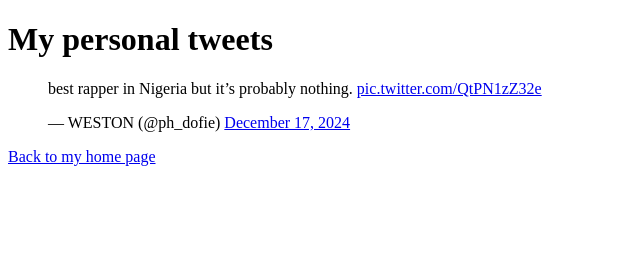
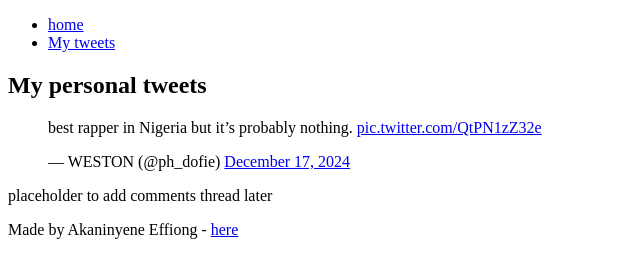
Before and after one commit to JuliusTyga/My_First_Portfolio, a plain HTML site: page html_basic/tweets.html in a window 1280 px wide. Shown: the whole page, without its empty margins (0-640 px from the left). Drawn offline with Linux system fonts and the light colour scheme.

Commit message:
structured index and tweets.html files

```diff
--- a/html_basic/tweets.html
+++ b/html_basic/tweets.html
@@ -6,10 +6,25 @@
     <title>My Tweets</title>
 </head>
 <body>
-    <h1>My personal tweets</h1>
+        <header>
+            <ul>
+                <li><a href="index.html">home</a></li>
+                <li><a href="tweets.html">My tweets</a></li>
+            </ul>
+        </header>
+        <main>
+            <article>
+                <h1>My personal tweets</h1>
     <blockquote class="twitter-tweet"><p lang="en" dir="ltr">best rapper in Nigeria but it’s probably nothing. <a href="https://t.co/QtPN1zZ32e">pic.twitter.com/QtPN1zZ32e</a></p>&mdash; WESTON (@ph_dofie) <a href="https://twitter.com/ph_dofie/status/1868998271546638824?ref_src=twsrc%5Etfw">December 17, 2024</a></blockquote> <script async src="https://platform.twitter.com/widgets.js" charset="utf-8"></script>
-    <p>
-        <a href="index.html">Back to my home page</a>
-    </p>
+            </article>
+            <aside>
+                <p>placeholder to add comments thread later</p>
+            </aside>
+        </main>
+    <footer>
+        <p>
+            Made by Akaninyene Effiong - <a href="https://i.ibb.co/gTDZZT8/ALX-Logo-07.png" target="_blank">here</a>
+        </p>
+    </footer>
 </body>
 </html>
```
Also changed, not shown: html_basic/index.html (+21 -1 lines).
